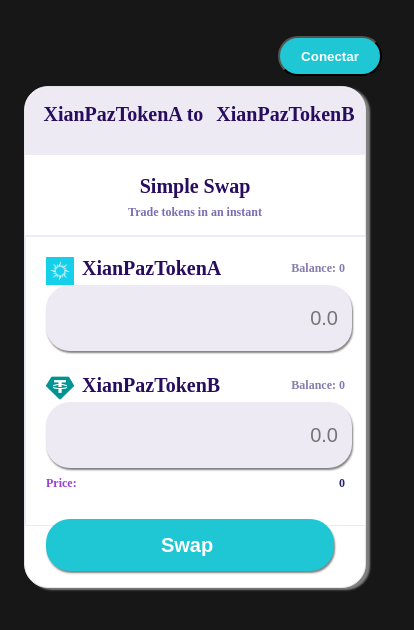
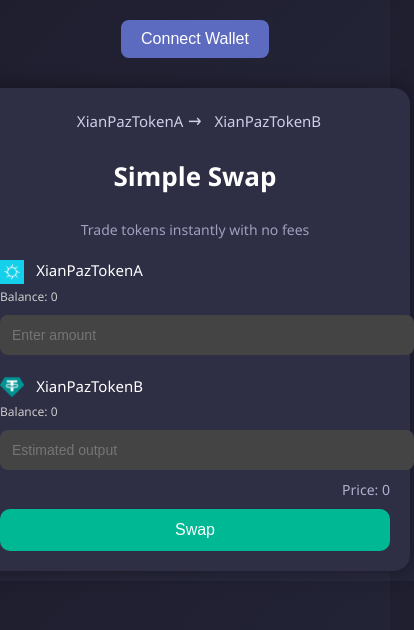
Before and after one commit to XianPaz/simpleSwapWithUI, a website: page FrontEnd/index.html in a window 390 px wide. Shown: the whole page, 414 px wide, since content can reach past the window. Drawn offline with Linux system fonts and the light colour scheme.

Commit message:
enhance front-end style

```diff
--- a/FrontEnd/index.html
+++ b/FrontEnd/index.html
@@ -1,70 +1,62 @@
 <!DOCTYPE html>
-<html>
+<html lang="en">
 <head>
+  <meta charset="UTF-8" />
   <title>Simple Swap</title>
   <link rel="icon" type="image/x-icon" href="favicon.ico">
-	<link rel="stylesheet" type="text/css" href="style.css">
+  <link rel="stylesheet" href="style.css" />
+  <meta name="viewport" content="width=device-width, initial-scale=1.0" />
+
   <script src="https://cdn.jsdelivr.net/npm/ethers@5.7.2/dist/ethers.umd.min.js"></script>
   <script src="./contracts.js"></script>
   <script src="./script.js"></script>
+
+  <link rel="stylesheet" href="style.css" />
+
 </head>
 <body>
 
-<button id="connect" onclick="connect()"><label id="account" style="cursor: pointer;">Conectar</label> </button><br>
+  <button id="connect" onclick="connect()">
+    <label id="account" style="cursor: pointer;">Connect Wallet</label>
+  </button>
 
   <div id='swap-box'>
     <div id="swap-menu">
-      <label class="token">XianPazTokenA</label> to <label class="token">XianPazTokenB</label>
+      <label class="token">XianPazTokenA</label> → <label class="token">XianPazTokenB</label>
     </div>
 
     <div id="swap-title-box">
       <p id="swap-title">Simple Swap</p>
-		  <p id="swap-subtitle">Trade tokens in an instant</p>
+      <p id="swap-subtitle">Trade tokens instantly with no fees</p>
     </div>
 
     <div id="swap-form-box">
-      <div id='form' onSubmit='handleSubmit()'>
+      <form id="form" onsubmit="handleSubmit(); return false;">
+        <label>
+          <img src='./XianPazTokenA.png' class="logo" />
+          <label class="token">XianPazTokenA</label>
+          <div class="swap-balance pick-balance">Balance: <label class="balance" id="balanceXianPazTokenA">0</label></div>
+        </label>
+        <input oninput='setValueTokenToSpend()' type="text" class="IHAVE" placeholder="Enter amount">
 
         <label>
-          <img id="alineadoTextoImagenCentro" src='./XianPazTokenA.png' class="logo" /> <label class="token">XianPazTokenA</label>
-          <div class="swap-balance pick-balance">Balance: <label class="balance" id="balanceXianPazTokenA">0</label></div>
-        </label>
-
-        <input onChange='setValueTokenToSpend()' type="text" class="IHAVE" placeholder="0.0"></input>
-
-       <br>
-
-        <label>
-        <img id="alineadoTextoImagenCentro" src='./XianPazTokenB.png' class="logo"/><label class="token">XianPazTokenB</label>
+          <img src='./XianPazTokenB.png' class="logo"/>
+          <label class="token">XianPazTokenB</label>
           <div class="swap-balance">Balance: <label class="balance" id="balanceXianPazTokenB">0</label></div>
         </label>
+        <input type="text" class="IWANT" placeholder="Estimated output" readonly>
 
-        <input type="text" class="IWANT" placeholder="0.0"></input>
-
-        <div className="separador-vertical"></div>
-
-        <label id="swap-price-word">
         <div id="swap-price-label">
           Price: <label class="precio" id="swap-price">0</label>
         </div>
-        </label>
 
-
-        <button id="swap-submit" name="submit" onclick="handleSubmit()">Swap</button>
-
+        <button id="swap-submit" type="submit">Swap</button>
+      </form>
     </div>
   </div>
 
-  </div>
-
-
   <div id="toast"></div>
-
-  <div id="spinner" class="spinner-container">
-    <div class="spinner"></div>
-  </div>
-
-
+  <div id="spinner" class="spinner-container"><div class="spinner"></div></div>
 
 </body>
 </html>
--- a/FrontEnd/style.css
+++ b/FrontEnd/style.css
@@ -1,290 +1,162 @@
-body
-{
-	/*background-color: #e7fbff;*/
-	background-color: #171717;
-	background-size: cover; /* Ajusta la imagen al tamaño del contenedor */
-	background-position: center; /* Centra la imagen en el contenedor */
-	background-repeat: no-repeat; /* Evita que la imagen se repita */
+body {
+  margin: 0;
+  padding: 0;
+  font-family: "Segoe UI", Tahoma, Geneva, Verdana, sans-serif;
+  background: linear-gradient(135deg, #1e1e2f, #2a2a40);
+  color: #fff;
+  display: flex;
+  flex-direction: column;
+  align-items: center;
 }
 
-#swap-box
-{
-	width: 340px;
-	height: 500px;
-	background-color: white;
-	margin: auto;
-	border-radius: 24px;
-	border: 1px solid #e7e3eb;
-	box-shadow: 4px 2px 2px grey;
-
-	font-weight: bolder;
-	font-size: 20px;
-	color: #280d5f;
-
-	margin-top: 60px;
-	clear: both;
+#connect {
+  margin: 20px;
+  background-color: #5c6bc0;
+  color: white;
+  border: none;
+  border-radius: 8px;
+  padding: 10px 20px;
+  font-size: 16px;
+  cursor: pointer;
+  transition: background 0.3s ease;
 }
 
-#swap-menu
-{
-	width: 100%;
-	height: 52px;
-	border-top-right-radius:24px;
-	border-top-left-radius:24px;
-	background-color: #eeeaf4;
-	padding-top: 16px;
-	text-align: center;
+#connect:hover {
+  background-color: #7986cb;
 }
 
-.swap-button
-{
-	width: 168px;
-	height: 52px;
-	border-top-right-radius:24px;
-	border-top-left-radius:24px;
-	background-color: #eeeaf4;
- 	display: flex;
-	align-items: center;
-	justify-content: center;
-	float: left;
-	text-align: center;
-	cursor: pointer;
-	color: #7a6eaa;
+#swap-box {
+  background-color: #2e2e44;
+  border-radius: 16px;
+  padding: 30px;
+  max-width: 400px;
+  width: 100%;
+  box-shadow: 0 0 20px rgba(0, 0, 0, 0.4);
 }
 
-.swap-button-active
-{
-	background-color: white;
-	color: #280d5f;
+#swap-menu {
+  text-align: center;
+  font-weight: 500;
+  font-size: 18px;
+  margin-bottom: 10px;
+  color: #cfcfea;
 }
 
-#swap-title-box
-{
-	height: 60px;
-	border-bottom: solid 1px #eeeaf4;
+#swap-title-box {
+  text-align: center;
+  margin-bottom: 20px;
 }
 
-#swap-title
-{
-	text-align: center;
-	margin-bottom: -5px;
-	margin-top: 20px;
-	font-weight: bolder;
-}
-
-#swap-subtitle
-{
-	font-size: 12px;
-	text-align: center;
-	color: #7a6eb2;
+#swap-title {
+  font-size: 26px;
   font-weight: bold;
 }
 
-#swap-form-box
-{
-	width: calc(100% - 1px);
-	height: 288px;
-	border: 1px solid #eeeaf4;
-}
-
-#form
-{
-	display: flex;
-	flex-direction: column;
-	padding: 20px;
-}
-form
-{
-	display: flex;
-	flex-direction: column;
-	padding: 20px;
-}
-#alineadoTextoImagenCentro
-{
-  vertical-align: middle;
-  height:28px;
-  width:28px;
-  float: left;
-}
-.swap-balance
-{
-	float: right;
-	color: #877cad;
-	font-size: 12px;
-	padding-top: 4px;
-}
-input, #swap-submit
-{
-	width: 288px;
-	height: 60px;
-	border-radius: 24px;
-	background-color: #eeeaf4;
-	border-color: transparent;
-	box-shadow: 1px 2px 2px grey;
-	text-align: right;
-	font-size: 20px;
-	padding-right: 12px;
-}
-
-#swap-arrow
-{
-	padding-top: 16px;
-	padding-bottom: 16px;
-	padding-left: 132px;
-	padding-right: 132px;
-	text-align: center;
-}
-#swap-up-down:before
-{
-	background-color: #eeeaf4;
-	display: inline;
-	padding: 4px;
-	border-radius: 50%;
-	color:#1fc7d4;
-	content:"🡣";
-	cursor: pointer;
-}
-#swap-up-down:hover:before
-{
-	background-color: #1fc7d4;
-	color:white;
-	content:"⮁";
-}
-.hidden
-{
-	display: none;
-}
-
-.separador-vertical
-{
-	width: 100%;
-	height: 28px;
-}
-#swap-price-word
-{
-	color: #9a41ce;
-	font-size: 12px;
-	font-weight: bolder;
-	padding-top: 8px;
-}
-#swap-price
-{
-	float: right;
-	color: #282464;
-	font-size: 12px;
-}
-
-#swap-submit
-{
-	height: 52px;
-	text-align: center;
-	font-weight: bold;
-	margin-top: 28px;
-	background-color: #1fc7d4;
-	color: white;
-	cursor: pointer;
-}
-
-#swap-submit:hover
-{
-	background-color: #2fecfb;
-}
-
-button {
-	height: 40px;
-	width: 104px;
-    text-align: center;
-    font-weight: bold;
-    margin-top: 28px;
-    background-color: #1fc7d4;
-    color: white;
-    cursor: pointer;
-	border-radius: 24px;
-	float: right;
-	clear: both;
+#swap-subtitle {
+  font-size: 14px;
+  color: #a0a0c0;
 }
 
 .token {
-	padding-left: 8px;
+  font-weight: 500;
+  font-size: 15px;
+  margin-left: 8px;
 }
 
-
-
-/*Agregado para el toast*/
-#toast {
-	visibility: hidden;
-	max-width: 200px;
-	background-color: #333;
-	color: #fff;
-	text-align: center;
-	border-radius: 4px;
-	padding: 16px;
-	position: fixed;
-	z-index: 10000;
-	left: 50%;
-	bottom: 30px;
-	transform: translateX(-50%);
+.swap-balance {
+  font-size: 12px;
+  color: #ccc;
+  margin-top: 4px;
 }
 
-  #toast.show {
-	visibility: visible;
-	-webkit-animation: fadein 0.5s, fadeout 0.5s 2.5s;
-	animation: fadein 0.5s, fadeout 0.5s 2.5s;
+input {
+  width: 100%;
+  padding: 12px;
+  border: none;
+  border-radius: 8px;
+  font-size: 16px;
+  margin-top: 10px;
+  margin-bottom: 20px;
+  background-color: #444;
+  color: #fff;
 }
 
-  @-webkit-keyframes fadein {
-	from {bottom: 0; opacity: 0;}
-	to {bottom: 30px; opacity: 1;}
+input:focus {
+  outline: none;
+  background-color: #555;
 }
 
-  @keyframes fadein {
-	from {bottom: 0; opacity: 0;}
-	to {bottom: 30px; opacity: 1;}
+#swap-submit {
+  width: 100%;
+  padding: 12px;
+  font-size: 16px;
+  background-color: #00b894;
+  color: white;
+  border: none;
+  border-radius: 10px;
+  cursor: pointer;
+  transition: background 0.3s ease;
 }
 
-  @-webkit-keyframes fadeout {
-	from {bottom: 30px; opacity: 1;}
-	to {bottom: 0; opacity: 0;}
+#swap-submit:hover {
+  background-color: #00a37d;
 }
 
-  @keyframes fadeout {
-	from {bottom: 30px; opacity: 1;}
-	to {bottom: 0; opacity: 0;}
+.logo {
+  width: 24px;
+  vertical-align: middle;
 }
 
+#swap-price-label {
+  text-align: right;
+  font-size: 14px;
+  margin-top: -10px;
+  margin-bottom: 10px;
+  color: #b0b0d0;
+}
 
+#toast {
+  position: fixed;
+  bottom: 20px;
+  right: 20px;
+  background: #444;
+  padding: 10px 20px;
+  border-radius: 8px;
+  display: none;
+  font-size: 14px;
+  color: white;
+}
 
-
-  /*Esto para el spinner*/
 .spinner-container {
   display: none;
-	position: absolute;
-	top: 0;
-	left: 0;
-	width: 100%;
-	height: 100%;
-	background-color: rgba(255, 255, 255, 0.5);
-	z-index: 9999;
+  position: fixed;
+  top: 50%;
+  left: 50%;
+  transform: translate(-50%, -50%);
 }
 
 .spinner {
-	position: absolute;
-	top: 50%;
-	left: 50%;
-	transform: translate(-50%, -50%);
+  border: 6px solid rgba(255, 255, 255, 0.1);
+  border-top: 6px solid #00cec9;
+  border-radius: 50%;
   width: 40px;
   height: 40px;
-	border: 4px solid #ccc;
-	border-top-color: #333;
-	border-radius: 50%;
-	animation: spin 1s ease-in-out infinite;
+  animation: spin 1s linear infinite;
 }
 
 @keyframes spin {
-	0% {
-	  transform: translate(-50%, -50%) rotate(0deg);
-	}
-	100% {
-	  transform: translate(-50%, -50%) rotate(360deg);
+  to {
+    transform: rotate(360deg);
   }
 }
+
+@media screen and (max-width: 480px) {
+  #swap-box {
+    padding: 20px;
+    margin: 10px;
+  }
+
+  input {
+    font-size: 14px;
+  }
+}
```
Also changed, not shown: FrontEnd/script_back.js (deleted, +0 -155 lines). Lines whose indentation alone changed are shown as unchanged.
